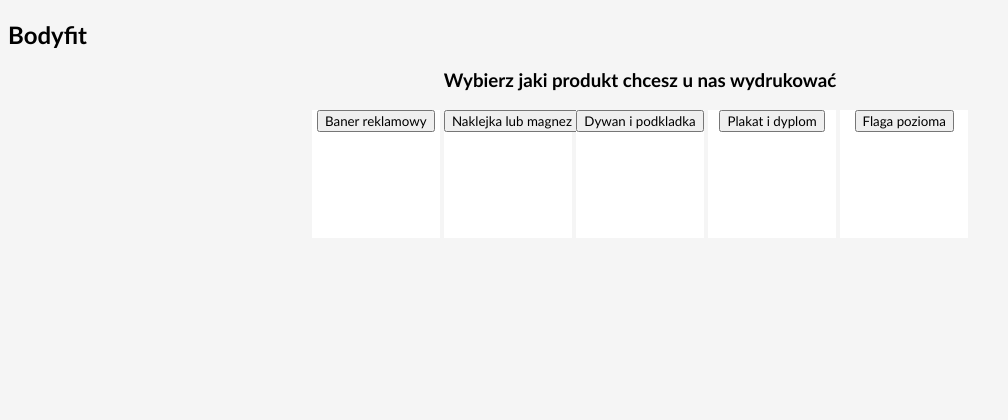
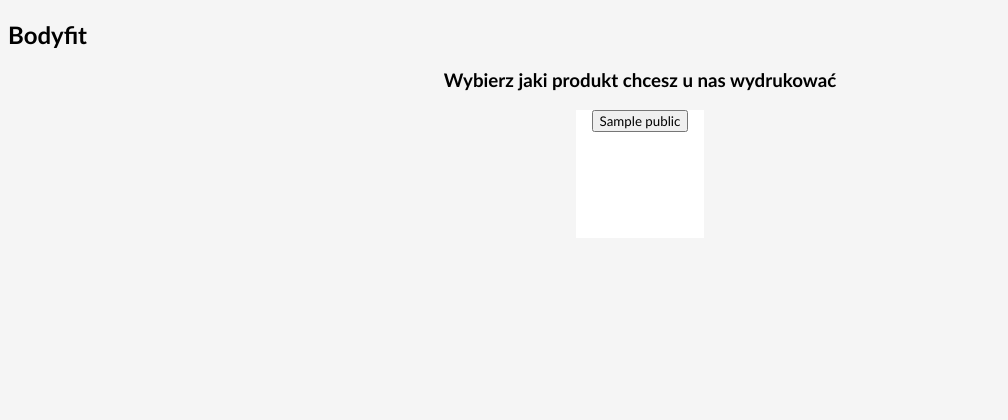
Before and after one commit to Marrcel12/Printing_house_form, a Flask app: page /start in a window 1280 px wide. Shown: the top 420 px of the page, without its empty margins (0-1008 px from the left). Run offline with Flask 2, Linux system fonts and the light colour scheme; a database or web service that is not in the repository returns one stand-in record (values such as "Sample title"); some libraries are stand-ins or nearby versions.

Commit message:
adding sql

```diff
--- a/app.py
+++ b/app.py
@@ -30,23 +30,26 @@ def hello_world():
 
 @app.route('/start')
 def start():
-    return render_template('start.html')
+    products= bazkie_produkty('select name from public."Produkty"')
+    return render_template('start.html', products=products)
 
 @app.route('/products/<url>')
 def products(url):
 
-    product=url
-    session["product"] = product
+    produkt=url
+    session["product"] = produkt
+    details = bazkie_produkty_route(sql,produkt)
 
-    if product == 'baner':
+    if product == 'Baner reklamowy':
+        print(product)
         materials=[['FRONTLIT',"Idealny do zastosowania na zewnątrz"],['MESH (SIATKA)','Idealny do zastosowania na zewnątrz, na dużych powierzchniach lub miejscach o dużym nasileniu wiatru'],['BLOCKOUT', 'Idealny do wyeksponowania oferty po dwóch stronach baneru'],['POLIESTER 205g','Idealny do zastosowania wewnątrz'],['Poliester 115g','Idealny do zastosowania wewnątrz i do flag']]
-    if product == 'sticker':
+    if product == 'Naklejka lub magnes':
         materials=[['FOLIA BłYSZCZĄCA'],['FOLIA MATOWA'],['EASY DOT', "Folia umożliwiająca przeniesienie wydruku w inne miejsce bez utraty właściwości klejących materiału"], ["MAGNEZ BŁYSZCZĄCY"], ["MAGNES MATOWY"]]
-    if product == 'pad':
+    if product == 'Dywan i podkładka':
         materials=[['DYWAN','Idealny do zastosowania np. jako wycieraczka'],['FLOORPROMOTOR','Idealny do zastosowania np. jako podkładka pod myszkę']]
-    if product == 'poster':
+    if product == 'Plakat i dyplom':
         materials=[['PAPIER 150g', 'Idealny do drukowania plakató lub ulotek (druk jednostronny)'],['PAPIER 200g','Idealny do drukowania dyplomów']]
-    if product == 'flag':
+    if product == 'Flaga pozioma':
         materials=['POLIESTER 115g',['POLYFLAG','Idealny do zastosowania w miejscach o dużym nasileniu wiatru']]
 
     return render_template('products.html',product=product,materials=materials )
--- a/templates/start.html
+++ b/templates/start.html
@@ -13,11 +13,13 @@
     </header>
     <div id="main">
         <h3>Wybierz jaki produkt chcesz u nas wydrukować</h3>
-        <a href='products/baner'><input type='button' value='Baner reklamowy'></a>
-        <a href='products/sticker'><input type='button' value='Naklejka lub magnez'></a>
-        <a href='products/pad'><input type='button' value='Dywan i podkladka'></a>
-        <a href='products/poster'><input type='button' value='Plakat i dyplom'></a>
-        <a href='products/flag'><input type='button' value='Flaga pozioma'></a>
+        {% for i in products %}
+        {% if i|length==2 %}
+        <a href='products/{{i[0]}}'><input type='button' value='{{i}}'></a>
+        {% else %}
+        <a href='products/{{i}}'><input type='button' value='{{i}}'s></a>
+        {% endif %}
+        {% endfor %}
     </div>
     <div id="progressBar">
         <div>Produkt</div>
```
